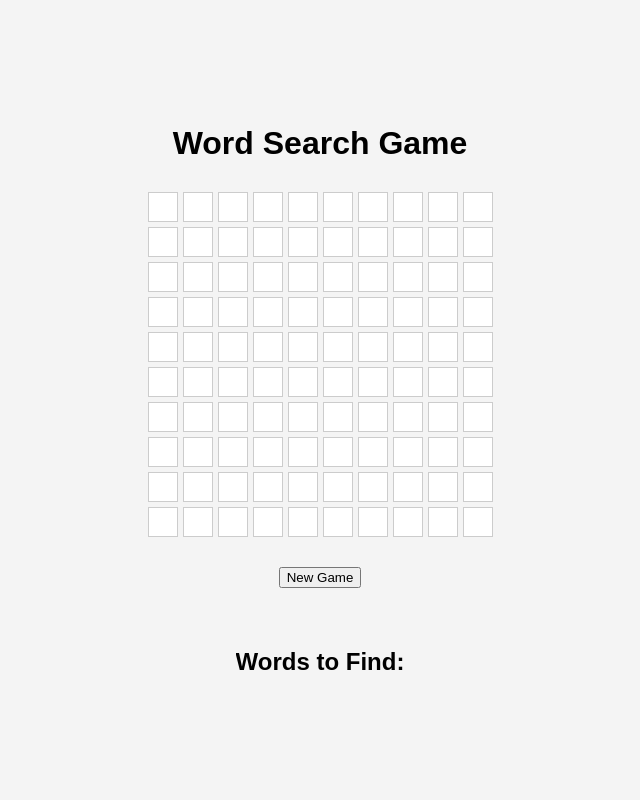
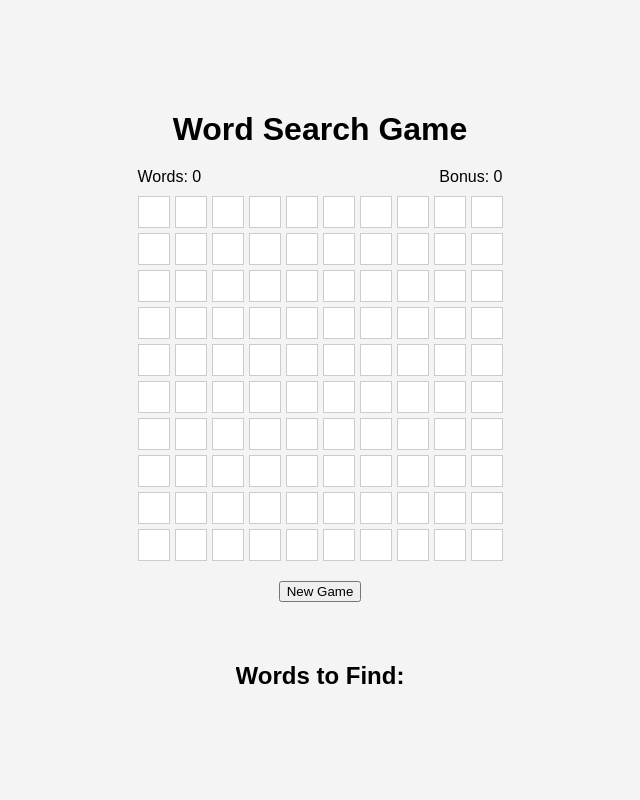
Before and after one commit to Hkay16/word-hunt-game, a Flask app: page / in a window 1280 px wide. Shown: the whole page, without its empty margins (320-960 px from the left). Run offline with Flask 3, Linux system fonts and the light colour scheme; data that the repository does not hold is empty; parts of the project's set-up code (start-up, migrations or seed data) failed here and were passed over.

Commit message:
Added word counters

```diff
--- a/backend/static/css/styles.css
+++ b/backend/static/css/styles.css
@@ -1,10 +1,10 @@
 :root {
-    --orange: rgba(255, 182, 113, 0.5);
-    --blue: rgba(173, 216, 230, 0.5);
-    --red: rgba(255, 105, 97, 0.5);
-    --purple: rgba(221, 160, 221, 0.5);
-    --green: rgba(119, 221, 119, 0.5);
-    --brown: rgba(195, 176, 145, 0.5);
+    --orange: rgba(255, 182, 113, 0.5); /* light orange with opacity */
+    --blue: rgba(173, 216, 230, 0.5); /* light blue with opacity */
+    --red: rgba(255, 105, 97, 0.5); /* light red with opacity */
+    --purple: rgba(221, 160, 221, 0.5); /* light purple with opacity */
+    --green: rgba(119, 221, 119, 0.5); /* light green with opacity */
+    --brown: rgba(195, 176, 145, 0.5); /* light brown with opacity */
 }
 
 body {
@@ -35,13 +35,20 @@ h1 {
     box-sizing: border-box;
 }
 
+.counters-wrapper {
+    display: flex;
+    justify-content: space-between;
+    width: 100%;
+    max-width: 800px;
+    margin-bottom: 10px;
+}
+
 #grid {
     display: grid;
-    grid-template-columns: repeat(10, 30px); /* Set explicit size for cells */
+    grid-template-columns: repeat(10, 30px);
     grid-gap: 5px;
-    padding: 10px; /* Add padding to ensure grid stays inside container */
     box-sizing: border-box;
-    width: fit-content; /* Ensure width fits content */
+    width: fit-content;
 }
 
 .cell {
@@ -55,8 +62,6 @@ h1 {
     cursor: pointer;
     user-select: none;
     position: relative;
-    padding: 5px; /* Reduce the hitbox by adding padding */
-    box-sizing: border-box; /* Ensure padding is included in the width and height */
 }
 
 .cell::after {
@@ -106,12 +111,10 @@ h1 {
     background-color: var(--brown);
 }
 
-.cell.found.multiple {
-    background-color: #ffffff; /* Default white for initial blend */
-}
-
 .controls {
     margin: 20px;
+    text-align: center;
+    width: 100%;
 }
 
 #words-list {
--- a/backend/static/js/script.js
+++ b/backend/static/js/script.js
@@ -2,7 +2,11 @@ let isMouseDown = false;
 let selectedCells = [];
 let dragLines = [];
 let wordColors = {};
+let foundListWords = 0;
+let foundBonusWords = 0;
 const pastelColors = ["orange", "blue", "red", "purple", "green", "brown"];
+let allWords = [];
+let displayedWords = [];
 
 document.addEventListener('DOMContentLoaded', () => {
     createGrid(10);
@@ -42,7 +46,6 @@ function createGrid(size) {
         cell.id = `cell-${i}`;
         cell.dataset.row = Math.floor(i / size);
         cell.dataset.col = i % size;
-        cell.dataset.colors = ''; // Store colors for blending
         gridElement.appendChild(cell);
     }
     const foundSvgElement = document.createElementNS('http://www.w3.org/2000/svg', 'svg');
@@ -83,6 +86,9 @@ function generateNewGrid() {
             displayWords(data.words);
             wordColors = assignColorsToWords(data.words);
             clearFoundWordHighlights();
+            allWords = data.word_list; // Store all words from the import
+            displayedWords = data.words; // Store displayed words
+            resetCounters();
         });
 }
 
@@ -105,9 +111,8 @@ function clearSelection() {
 function clearFoundWordHighlights() {
     const cells = document.querySelectorAll('.cell');
     cells.forEach(cell => {
-        cell.classList.remove('found', 'orange', 'blue', 'red', 'purple', 'green', 'brown', 'multiple');
+        cell.classList.remove('found', 'orange', 'blue', 'red', 'purple', 'green', 'brown');
         cell.style.backgroundColor = '';
-        cell.dataset.colors = ''; // Clear stored colors
     });
 
     const foundSvgElement = document.getElementById('found-lines');
@@ -120,6 +125,7 @@ function clearFoundWordHighlights() {
         dragSvgElement.removeChild(dragSvgElement.firstChild);
     }
 
+    // Clear strikethrough from previous found words
     const wordsListElement = document.getElementById('words-to-find');
     const words = wordsListElement.getElementsByTagName('li');
     for (let word of words) {
@@ -135,22 +141,36 @@ function selectCell(cell) {
 
 function checkSelectedWord() {
     const selectedWord = selectedCells.map(cell => cell.textContent).join('');
-    const validWord = isValidWord(selectedWord);
-    if (validWord) {
+    const isListWord = isWordInList(selectedWord);
+    const isBonusWord = isValidBonusWord(selectedWord);
+
+    if (isListWord || isBonusWord) {
         selectedCells.forEach(cell => {
             cell.classList.add('found');
             cell.style.backgroundColor = '';
             cell.classList.add(wordColors[selectedWord]);
-            updateCellColors(cell, wordColors[selectedWord]);
         });
         keepDragLinesAsFound(selectedWord);
-        strikeThroughWord(selectedWord, wordColors[selectedWord]);
+        if (isListWord) {
+            strikeThroughWord(selectedWord, wordColors[selectedWord]);
+            updateWordCounter('listWord');
+        } else {
+            updateWordCounter('bonusWord');
+        }
     }
     selectedCells.forEach(cell => cell.classList.remove('dragging'));
     clearSelection();
 }
 
+function isValidBonusWord(word) {
+    return allWords.includes(word) && !displayedWords.includes(word); // Check if word is in allWords but not in displayedWords
+}
+
 function isValidWord(word) {
+    return allWords.includes(word); // Check against all imported words
+}
+
+function isWordInList(word) {
     const wordsListElement = document.getElementById('words-to-find');
     const words = Array.from(wordsListElement.getElementsByTagName('li')).map(li => li.textContent);
     return words.includes(word);
@@ -236,43 +256,19 @@ function assignColorsToWords(words) {
     return wordColors;
 }
 
-function updateCellColors(cell, colorClass) {
-    const existingColors = cell.dataset.colors ? cell.dataset.colors.split(',') : [];
-    if (!existingColors.includes(colorClass)) {
-        existingColors.push(colorClass);
-        cell.dataset.colors = existingColors.join(',');
-
-        if (existingColors.length > 1) {
-            cell.classList.add('multiple');
-            cell.style.backgroundColor = blendColors(existingColors.map(c => getComputedStyle(document.documentElement).getPropertyValue(`--${c}`)));
-        } else {
-            cell.classList.add(colorClass);
-            cell.style.backgroundColor = getComputedStyle(document.documentElement).getPropertyValue(`--${colorClass}`);
-        }
+function updateWordCounter(type) {
+    if (type === 'listWord') {
+        foundListWords++;
+        document.getElementById('word-counter').textContent = `Words: ${foundListWords}`;
+    } else if (type === 'bonusWord') {
+        foundBonusWords++;
+        document.getElementById('bonus-counter').textContent = `Bonus: ${foundBonusWords}`;
     }
 }
 
-function blendColors(colors) {
-    const blend = colors.reduce((prev, curr) => {
-        const prevColor = parseColor(prev);
-        const currColor = parseColor(curr);
-        const blendedColor = {
-            r: Math.floor((prevColor.r + currColor.r) / 2),
-            g: Math.floor((prevColor.g + currColor.g) / 2),
-            b: Math.floor((prevColor.b + currColor.b) / 2),
-            a: (prevColor.a + currColor.a) / 2
-        };
-        return `rgba(${blendedColor.r}, ${blendedColor.g}, ${blendedColor.b}, ${blendedColor.a})`;
-    });
-    return blend;
+function resetCounters() {
+    foundListWords = 0;
+    foundBonusWords = 0;
+    document.getElementById('word-counter').textContent = 'Words: 0';
+    document.getElementById('bonus-counter').textContent = 'Bonus: 0';
 }
-
-function parseColor(color) {
-    const rgba = color.replace(/^rgba?\(|\s+|\)$/g, '').split(',');
-    return {
-        r: parseInt(rgba[0], 10),
-        g: parseInt(rgba[1], 10),
-        b: parseInt(rgba[2], 10),
-        a: parseFloat(rgba[3] || 1)
-    };
-}
--- a/backend/templates/index.html
+++ b/backend/templates/index.html
@@ -9,7 +9,11 @@
 <body>
     <div class="container">
         <h1>Word Search Game</h1>
-        <div id="grid"></div>
+        <div class="counters-wrapper">
+            <span id="word-counter">Words: 0</span>
+            <span id="bonus-counter">Bonus: 0</span>
+        </div>
+        <div id="grid" class="grid-container"></div>
         <div class="controls">
             <button onclick="generateNewGrid()">New Game</button>
         </div>
```
Also changed, not shown: README.md.
